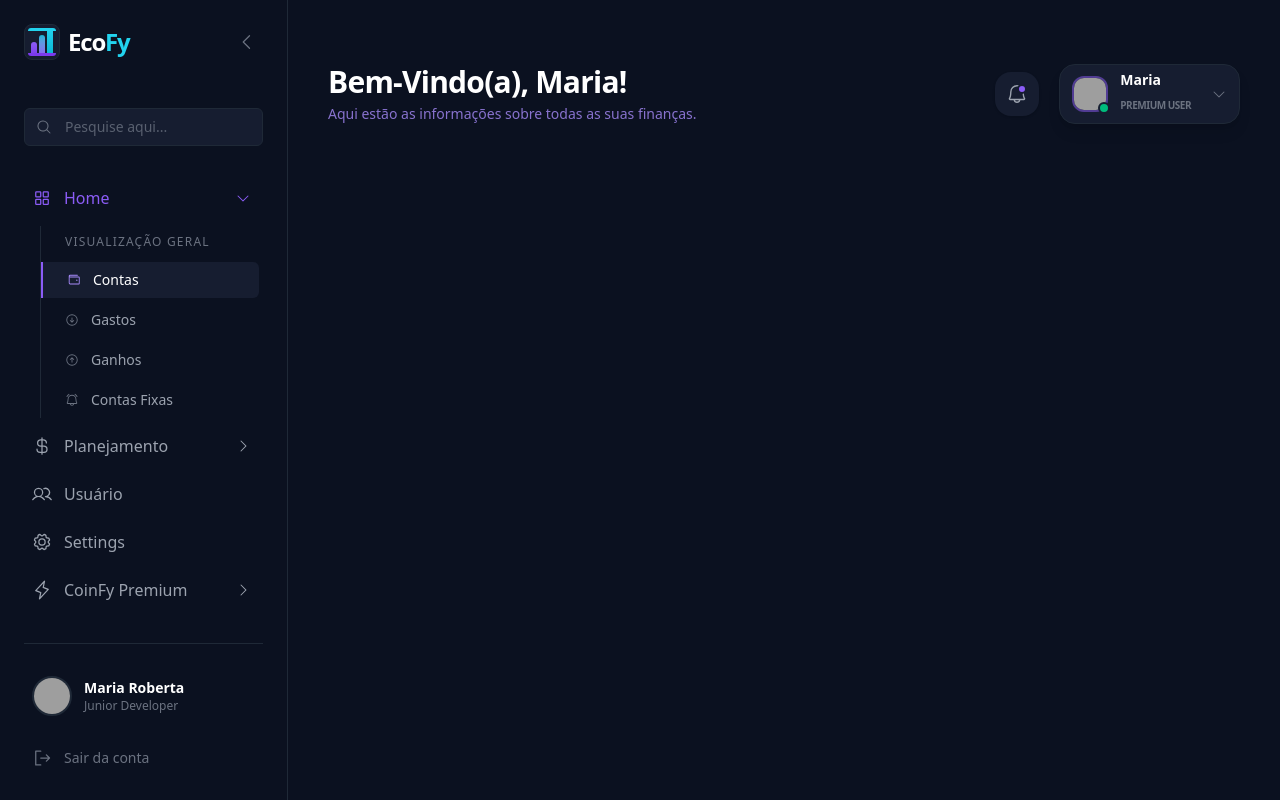
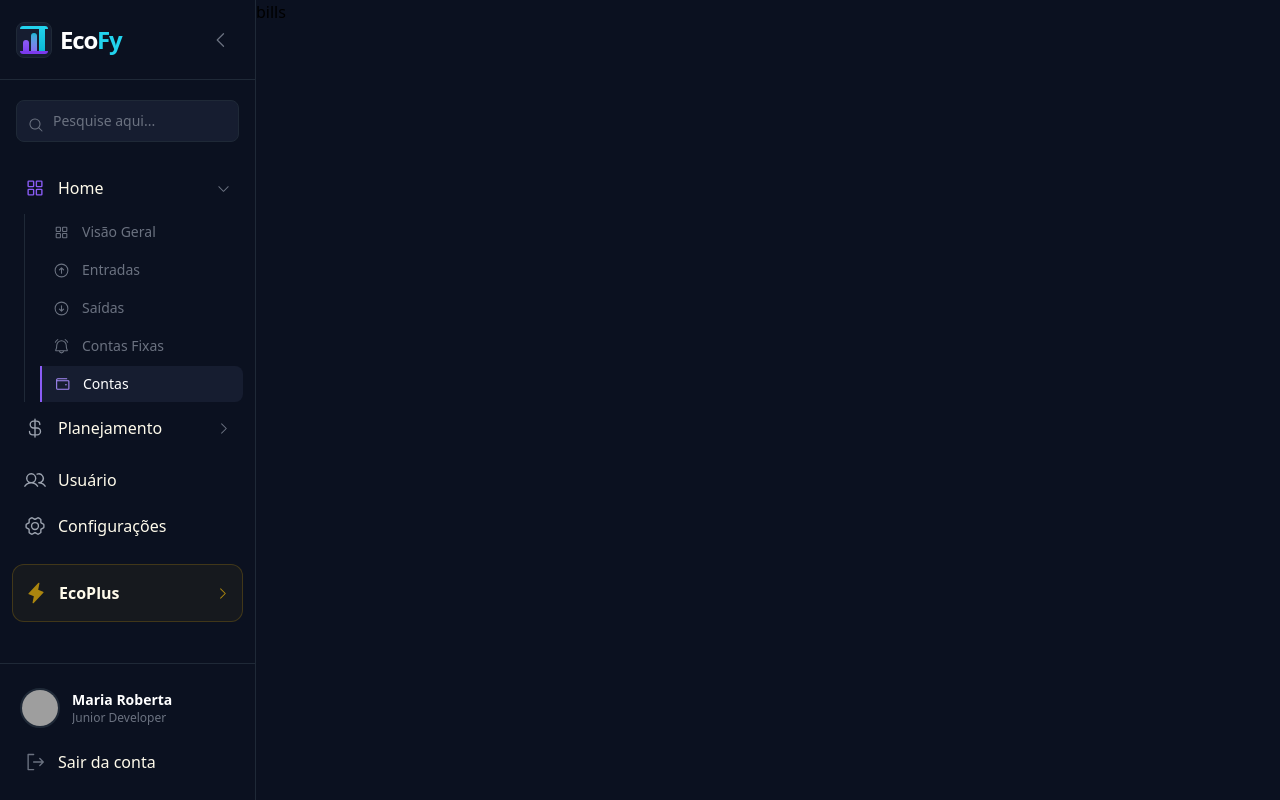
Before and after one commit to welkmari/EcoFy, a Next.js app: page /bills in a window 1280 px wide. Built offline with nearby package versions, Linux system fonts and the light colour scheme; grey boxes are pictures that could not be loaded.

Commit message:
feat: New overview page implemented, bills page fixed and new metric cards

```diff
--- a/package.json
+++ b/package.json
@@ -10,9 +10,11 @@
   },
   "dependencies": {
     "@phosphor-icons/react": "^2.1.10",
+    "clsx": "^2.1.1",
     "next": "16.2.4",
     "react": "19.2.4",
-    "react-dom": "19.2.4"
+    "react-dom": "19.2.4",
+    "tailwind-merge": "^3.5.0"
   },
   "devDependencies": {
     "@tailwindcss/postcss": "^4",
--- a/src/app/(dashboard)/bills/page.tsx
+++ b/src/app/(dashboard)/bills/page.tsx
@@ -1,11 +1,9 @@
 'use client'
-
-import Header from '@/components/layout/Header';
 
 export default function Bills() {
   return (
     <div>
-      <Header />
+      bills
     </div>
   );
 }
--- a/src/app/(dashboard)/page.tsx
+++ b/src/app/(dashboard)/page.tsx
@@ -1,4 +1,3 @@
-// app/page.tsx
 export default function Page() {
   return <div>Hello</div>
 }
--- a/src/components/layout/Header.tsx
+++ b/src/components/layout/Header.tsx
@@ -1,6 +1,6 @@
-'use client'
+"use client";
 
-import { Bell, CaretDown } from '@phosphor-icons/react';
+import { BellIcon, CaretDownIcon } from "@phosphor-icons/react";
 
 interface HeaderProps {
   userName?: string;
@@ -9,26 +9,22 @@ interface HeaderProps {
 }
 
 export default function Header({
-  userName = 'Maria',
-  userRole = 'Aqui estão as informações sobre todas as suas finanças.',
-  avatarUrl = 'https://github.com/shadcn.png',
+  userName = "Maria",
+  userRole = "Aqui estão as informações sobre todas as suas finanças.",
+  avatarUrl = "https://github.com/shadcn.png",
 }: HeaderProps) {
   return (
     <header className="flex items-center justify-between w-full px-10 pt-16 pb-8 bg-transparent">
-
       <div className="flex flex-col gap-1">
         <h1 className="text-text-primary font-black text-3xl tracking-tight">
           Bem-Vindo(a), {userName}!
         </h1>
-        <p className="text-purple-400/80 text-sm font-medium">
-          {userRole}
-        </p>
+        <p className="text-purple-400/80 text-sm font-medium">{userRole}</p>
       </div>
 
       <div className="flex items-center gap-5">
-
         <button className="relative w-11 h-11 flex items-center justify-center rounded-2xl bg-surface text-text-secondary hover:text-purple-400 hover:bg-surface transition-all shadow-sm">
-          <Bell size={22} />
+          <BellIcon size={22} />
           <span className="absolute top-3 right-3 w-2.5 h-2.5 bg-purple-500 rounded-full border-2 border-surface" />
         </button>
 
@@ -43,11 +39,15 @@ export default function Header({
           </div>
 
           <div className="hidden lg:block text-left mr-2">
-            <span className="text-text-primary text-sm font-bold block leading-none mb-1">{userName}</span>
-            <span className="text-[10px] text-text-muted uppercase font-black tracking-tighter">Premium User</span>
+            <span className="text-text-primary text-sm font-bold block leading-none mb-1">
+              {userName}
+            </span>
+            <span className="text-[10px] text-text-muted uppercase font-black tracking-tighter">
+              Premium User
+            </span>
           </div>
 
-          <CaretDown size={16} className="text-text-muted" />
+          <CaretDownIcon size={16} className="text-text-muted" />
         </button>
       </div>
     </header>
--- a/src/components/layout/Sidebar.tsx
+++ b/src/components/layout/Sidebar.tsx
@@ -1,226 +1,321 @@
-'use client';
+"use client";
 
-import { useState } from 'react';
-import Link from 'next/link';
-import { usePathname, useRouter } from 'next/navigation';
+import { useState } from "react";
+import Link from "next/link";
+import { usePathname, useRouter } from "next/navigation";
 import {
-  MagnifyingGlass,
-  SquaresFour,
-  Users,
-  CurrencyDollar,
-  Gear,
-  CaretRight,
-  SignOut,
-  ArrowCircleUp,
-  ArrowCircleDown,
-  BellRinging,
-  Wallet,
-  List,
-  CaretLeft,
-  CreditCard,
-  Lightning,
-  Target,
-} from '@phosphor-icons/react';
-import Logo from '@/components/layout/Logo';
+  MagnifyingGlassIcon,
+  SquaresFourIcon,
+  CurrencyDollarIcon,
+  GearSixIcon,
+  CaretRightIcon,
+  SignOutIcon,
+  ArrowCircleUpIcon,
+  ArrowCircleDownIcon,
+  BellRingingIcon,
+  WalletIcon,
+  ListIcon,
+  CaretLeftIcon,
+  CreditCardIcon,
+  LightningIcon,
+  TargetIcon,
+  UsersIcon,
+} from "@phosphor-icons/react";
+import Logo from "@/components/layout/Logo";
+import { cn } from "@/lib/cn";
+
+const NAV_SECTIONS = [
+  {
+    key: "home",
+    label: "Home",
+    icon: SquaresFourIcon,
+    color: "text-purple-500",
+    items: [
+      { href: "/overview", label: "Visão Geral", icon: SquaresFourIcon },
+      { href: "/earnings", label: "Entradas", icon: ArrowCircleUpIcon },
+      { href: "/spents", label: "Saídas", icon: ArrowCircleDownIcon },
+      { href: "/fixed-bills", label: "Contas Fixas", icon: BellRingingIcon },
+      { href: "/bills", label: "Contas", icon: WalletIcon },
+    ],
+  },
+  {
+    key: "planning",
+    label: "Planejamento",
+    icon: CurrencyDollarIcon,
+    color: "text-purple-400",
+    items: [{ href: "/goals", label: "Metas Financeiras", icon: TargetIcon }],
+  },
+] as const;
+
+const NAV_SINGLES = [
+  { href: "/users", label: "Usuário", icon: UsersIcon },
+  { href: "/settings", label: "Configurações", icon: GearSixIcon },
+] as const;
 
 export default function Sidebar() {
   const pathname = usePathname();
   const router = useRouter();
   const [isCollapsed, setIsCollapsed] = useState(false);
-  const [dashboardOpen, setDashboardOpen] = useState(true);
-  const [featuresOpen, setFeaturesOpen] = useState(false);
-  const [premiumOpen, setPremiumOpen] = useState(false);
+  const [openSections, setOpenSections] = useState<Record<string, boolean>>({
+    home: true,
+  });
 
-  const handleLogout = () => {
-    router.push('/login');
+  const toggleSection = (key: string) => {
+    if (isCollapsed) return;
+    setOpenSections((prev) => ({ ...prev, [key]: !prev[key] }));
   };
 
   return (
-    <div className={`flex flex-col h-screen bg-base text-text-secondary p-6 border-r border-border-default transition-all duration-300 ${isCollapsed ? 'w-24' : 'w-72'}`}>
-
-      <div className={`flex items-center ${isCollapsed ? 'justify-center' : 'justify-between'} mb-12`}>
-        <Logo isCollapsed={isCollapsed} />
+    <div
+      className={cn(
+        "flex flex-col h-screen bg-base text-text-secondary border-r border-border-default transition-all duration-300 shrink-0",
+        isCollapsed ? "w-20" : "w-64",
+      )}
+    >
+      <div className="flex items-center justify-center px-4 h-20 border-b border-border-default shrink-0">
+        {!isCollapsed && (
+          <div className="flex-1">
+            <Logo isCollapsed={false} />
+          </div>
+        )}
+        {isCollapsed && <Logo isCollapsed={true} />}
         {!isCollapsed && (
           <button
             onClick={() => setIsCollapsed(true)}
-            className="p-1.5 hover:bg-surface rounded-lg text-text-muted hover:text-text-primary transition-colors"
+            className="p-2 hover:bg-surface rounded-lg text-text-muted hover:text-text-primary transition-colors shrink-0"
           >
-            <CaretLeft size={20} />
+            <CaretLeftIcon size={20} />
           </button>
         )}
       </div>
 
       {isCollapsed && (
+        <div className="flex justify-center px-2 pt-4 shrink-0">
           <button
             onClick={() => setIsCollapsed(false)}
-          className="p-1.5 hover:bg-surface rounded-lg text-text-muted hover:text-text-primary transition-colors mx-auto mb-8"
+            className="p-2 hover:bg-surface rounded-lg text-text-muted hover:text-text-primary transition-colors"
           >
-          <List size={20} />
+            <ListIcon size={22} />
           </button>
+        </div>
       )}
 
-      <div className="relative mb-8">
-        <MagnifyingGlass className={`absolute ${isCollapsed ? 'left-1/2 -translate-x-1/2' : 'left-3'} top-1/2 -translate-y-1/2 w-4 h-4 text-text-muted`} />
       {!isCollapsed && (
+        <div className="relative px-4 pt-5 pb-2 shrink-0">
+          <MagnifyingGlassIcon className="absolute left-7 top-1/2 translate-y-0.5 w-4 h-4 text-text-muted" />
           <input
             type="text"
             placeholder="Pesquise aqui..."
-            className="w-full bg-surface border border-border-default rounded-md py-2 pl-10 text-sm focus:ring-1 focus:ring-purple-500 outline-none transition-colors"
+            className="w-full bg-surface border border-border-default rounded-lg py-2.5 pl-9 pr-3 text-sm focus:ring-1 focus:ring-purple-500 outline-none transition-colors placeholder:text-text-muted"
           />
+        </div>
+      )}
+
+      <nav className="flex-1 overflow-y-auto scrollbar-hide px-3 py-4 space-y-1">
+        {NAV_SECTIONS.map(({ key, label, icon: Icon, color, items }) => {
+          const isOpen = openSections[key];
+          const sectionActive = items.some((i) => pathname === i.href);
+
+          return (
+            <div key={key}>
+              <button
+                onClick={() => toggleSection(key)}
+                className={cn(
+                  "flex items-center w-full rounded-lg transition-colors",
+                  isCollapsed
+                    ? "justify-center p-3"
+                    : "justify-between px-3 py-2.5",
+                  sectionActive || isOpen
+                    ? color
+                    : "text-text-secondary hover:text-text-primary hover:bg-surface/40",
+                )}
+              >
+                <div
+                  className={cn("flex items-center", !isCollapsed && "gap-3")}
+                >
+                  <Icon size={22} />
+                  {!isCollapsed && (
+                    <span className="text-amber-50 font-medium">{label}</span>
                   )}
                 </div>
-
-      <nav className="flex-1 space-y-2 overflow-y-auto scrollbar-hide pr-1">
-
-        <div>
-          <button
-            onClick={() => !isCollapsed && setDashboardOpen(!dashboardOpen)}
-            className={`flex items-center ${isCollapsed ? 'justify-center' : 'justify-between'} w-full p-2 text-purple-500 font-medium focus:outline-none`}
-          >
-            <div className="flex items-center gap-3">
-              <SquaresFour size={20} />
-              {!isCollapsed && <span>Home</span>}
-            </div>
                 {!isCollapsed && (
-              <CaretRight size={16} className={`transition-transform duration-200 ${dashboardOpen ? 'rotate-90' : ''}`} />
+                  <CaretRightIcon
+                    size={15}
+                    className={cn(
+                      "transition-transform duration-200 text-text-muted shrink-0",
+                      isOpen && "rotate-90",
+                    )}
+                  />
                 )}
               </button>
 
-          {dashboardOpen && !isCollapsed && (
-            <div className="ml-4 mt-2 space-y-1 border-l border-border-default">
-              <p className="pl-6 py-2 text-xs uppercase tracking-widest text-text-muted">Visualização Geral</p>
-              <SubNavItem href="/bills" label="Contas" active={pathname === '/bills'} icon={<Wallet size={14} />} />
-              <SubNavItem href="/spents" label="Gastos" active={pathname === '/spents'} icon={<ArrowCircleDown size={14} />} />
-              <SubNavItem href="/earnings" label="Ganhos" active={pathname === '/earnings'} icon={<ArrowCircleUp size={14} />} />
-              <SubNavItem href="/fixed-bills" label="Contas Fixas" active={pathname === '/fixed-bills'} icon={<BellRinging size={14} />} />
+              {isOpen && !isCollapsed && (
+                <div className="ml-3 mt-1 pl-4 border-l border-border-default space-y-0.5">
+                  {items.map(({ href, label: itemLabel, icon: ItemIcon }) => {
+                    const active = pathname === href;
+                    return (
+                      <Link
+                        key={href}
+                        href={href}
+                        className={cn(
+                          "flex items-center gap-3 px-3 py-2 rounded-lg text-sm transition-colors",
+                          active
+                            ? "bg-surface text-text-primary font-medium border-l-2 border-purple-500 -ml-[1px] rounded-l-none"
+                            : "text-text-muted hover:text-text-primary hover:bg-surface/30",
+                        )}
+                      >
+                        <ItemIcon
+                          size={17}
+                          className={active ? "text-purple-400" : ""}
+                        />
+                        {itemLabel}
+                      </Link>
+                    );
+                  })}
                 </div>
               )}
             </div>
+          );
+        })}
 
-        <div>
-          <button
-            onClick={() => !isCollapsed && setFeaturesOpen(!featuresOpen)}
-            className={`flex items-center ${isCollapsed ? 'justify-center' : 'justify-between'} w-full p-2 transition-colors group focus:outline-none ${featuresOpen || pathname.includes('goals') ? 'text-purple-400' : 'hover:text-purple-400'}`}
+        <div className="pt-1 space-y-0.5">
+          {NAV_SINGLES.map(({ href, label, icon: Icon }) => {
+            const active = pathname === href;
+            return (
+              <Link
+                key={href}
+                href={href}
+                className={cn(
+                  "flex items-center w-full rounded-lg transition-colors",
+                  isCollapsed ? "justify-center p-3" : "gap-3 px-3 py-2.5",
+                  active
+                    ? "text-purple-400 bg-surface/30 font-medium"
+                    : "text-text-secondary hover:text-text-primary hover:bg-surface/20",
+                )}
               >
-            <div className="flex items-center gap-3">
-              <CurrencyDollar size={20} />
-              {!isCollapsed && <span>Planejamento</span>}
+                <Icon size={22} />
+                {!isCollapsed && <span className="text-amber-50">{label}</span>}
+              </Link>
+            );
+          })}
         </div>
+
+        <div className="pt-3">
+          <PremiumSection pathname={pathname} isCollapsed={isCollapsed} />
+        </div>
+      </nav>
+
+      <div className="shrink-0 border-t border-border-default px-3 py-4 space-y-1">
+        <Link
+          href="/users"
+          className={cn(
+            "flex items-center gap-3 p-2 rounded-xl transition-all hover:bg-surface",
+            isCollapsed && "justify-center",
+            pathname === "/users" && "bg-surface ring-1 ring-border-active",
+          )}
+        >
+          <img
+            src="https://github.com/mariaroberta.png"
+            alt="User"
+            className="w-10 h-10 rounded-full border-2 border-border-default shrink-0"
+          />
           {!isCollapsed && (
-              <CaretRight size={16} className={`transition-transform duration-200 ${featuresOpen ? 'rotate-90' : ''}`} />
-            )}
-          </button>
-
-          {featuresOpen && !isCollapsed && (
-            <div className="ml-4 mt-2 space-y-1 border-l border-border-default">
-              <SubNavItem href="/goals" label="Metas Financeiras" active={pathname === '/goals'} icon={<Target size={14} />} />
+            <div className="min-w-0">
+              <p className="text-sm font-semibold text-text-primary truncate">
+                Maria Roberta
+              </p>
+              <p className="text-xs text-text-muted truncate">
+                Junior Developer
+              </p>
             </div>
           )}
-        </div>
-
-        <NavItem icon={<Users size={20} />} label="Usuário" active={pathname === '/users'} href="/users" isCollapsed={isCollapsed} />
-        <NavItem icon={<Gear size={20} />} label="Settings" active={pathname === '/settings'} href="/settings" isCollapsed={isCollapsed} />
-
-        <div>
-          <button
-            onClick={() => !isCollapsed && setPremiumOpen(!premiumOpen)}
-            className={`flex items-center ${isCollapsed ? 'justify-center' : 'justify-between'} w-full p-2 transition-colors group focus:outline-none ${premiumOpen || pathname.includes('premium') ? 'text-yellow-500' : 'hover:text-yellow-500'}`}
-          >
-            <div className="flex items-center gap-3">
-              <Lightning size={20} className={premiumOpen || pathname.includes('premium') ? 'text-yellow-500' : ''} />
-              {!isCollapsed && <span className="font-medium">CoinFy Premium</span>}
-            </div>
-            {!isCollapsed && (
-              <CaretRight size={16} className={`transition-transform duration-200 ${premiumOpen ? 'rotate-90' : ''}`} />
-            )}
-          </button>
-
-          {premiumOpen && !isCollapsed && (
-            <div className="ml-4 mt-2 space-y-1 border-l border-border-default">
-              <SubNavItem href="/premium" label="Ver Planos" active={pathname === '/premium'} icon={<Lightning size={14} />} />
-              <SubNavItem href="/payments" label="Pagamentos" active={pathname === '/payments'} icon={<CreditCard size={14} />} />
-            </div>
-          )}
-        </div>
-
-      </nav>
-
-      <div className="mt-auto pt-6 border-t border-border-default shrink-0 space-y-4">
-        {!isCollapsed && (
-          <Link
-            href="/users"
-            className={`flex items-center gap-3 cursor-pointer p-2 rounded-xl transition-all hover:bg-surface group ${pathname === '/users' ? 'bg-surface ring-1 ring-border-active' : ''}`}
-          >
-            <img src="https://github.com/mariaroberta.png" alt="User" className="w-10 h-10 rounded-full border-2 border-border-default" />
-            <div className="flex-1">
-              <p className="text-sm font-semibold text-text-primary">Maria Roberta</p>
-              <p className="text-xs text-text-muted">Junior Developer</p>
-            </div>
         </Link>
-        )}
-
-        {isCollapsed && (
-          <div className="flex justify-center">
-            <img src="https://github.com/mariaroberta.png" alt="User" className="w-10 h-10 rounded-full border-2 border-border-default" />
-          </div>
-        )}
 
         <button
-          onClick={handleLogout}
-          className={`flex items-center ${isCollapsed ? 'justify-center' : 'gap-3'} w-full p-2 text-sm font-medium text-text-muted hover:text-red-400 hover:bg-red-hover rounded-lg transition-all`}
+          onClick={() => router.push("/login")}
+          className={cn(
+            "flex items-center w-full rounded-lg transition-all text-text-muted hover:text-red-400 hover:bg-red-500/10",
+            isCollapsed ? "justify-center p-3" : "gap-3 px-3 py-2.5",
+          )}
         >
-          <SignOut size={20} />
-          {!isCollapsed && <span>Sair da conta</span>}
+          <SignOutIcon size={22} />
+          {!isCollapsed && <span className="text-amber-50">Sair da conta</span>}
         </button>
       </div>
     </div>
   );
 }
 
-type SubNavItemProps = {
-  href: string;
-  label: string;
-  active: boolean;
-  icon: React.ReactNode;
-};
+function PremiumSection({
+  pathname,
+  isCollapsed,
+}: {
+  pathname: string;
+  isCollapsed: boolean;
+}) {
+  const [open, setOpen] = useState(false);
+  const isPremiumPath =
+    pathname.includes("premium") || pathname.includes("payments");
 
-function SubNavItem({ href, label, active, icon }: SubNavItemProps) {
+  return (
+    <div
+      className={cn(
+        "rounded-xl border border-yellow-500/20 bg-yellow-500/5 p-2",
+        isCollapsed && "flex justify-center",
+      )}
+    >
+      <button
+        onClick={() => !isCollapsed && setOpen((v) => !v)}
+        className={cn(
+          "flex items-center w-full rounded-lg transition-colors",
+          isCollapsed ? "justify-center p-3" : "justify-between px-1 py-2",
+          isPremiumPath || open
+            ? "text-yellow-400"
+            : "text-yellow-500/70 hover:text-yellow-400",
+        )}
+      >
+        <div className={cn("flex items-center", !isCollapsed && "gap-3")}>
+          <LightningIcon size={22} weight="fill" />
+          {!isCollapsed && (
+            <span className="text-amber-50 font-semibold">EcoPlus</span>
+          )}
+        </div>
+        {!isCollapsed && (
+          <CaretRightIcon
+            size={15}
+            className={cn(
+              "transition-transform duration-200 shrink-0",
+              open && "rotate-90",
+            )}
+          />
+        )}
+      </button>
+
+      {open && !isCollapsed && (
+        <div className="mt-1 space-y-0.5">
+          {[
+            { href: "/premium", label: "Ver Planos", icon: LightningIcon },
+            { href: "/payments", label: "Pagamentos", icon: CreditCardIcon },
+          ].map(({ href, label, icon: Icon }) => {
+            const active = pathname === href;
             return (
               <Link
+                key={href}
                 href={href}
-      className={`flex items-center gap-3 pl-6 py-2 transition-colors rounded-r-md text-sm ${
-        active ? 'text-text-primary bg-surface border-l-2 border-purple-500 font-medium' : 'hover:text-purple-400 hover:bg-surface/30'
-      }`}
+                className={cn(
+                  "flex items-center gap-3 px-3 py-2 rounded-lg text-sm transition-colors",
+                  active
+                    ? "text-yellow-300 bg-yellow-500/10 font-medium"
+                    : "text-yellow-500/60 hover:text-yellow-400 hover:bg-yellow-500/10",
+                )}
               >
-      <span className={active ? 'text-purple-400' : 'text-text-muted'}>{icon}</span>
+                <Icon size={17} />
                 {label}
               </Link>
             );
-}
-
-type NavItemProps = {
-  icon: React.ReactNode;
-  label: string;
-  active: boolean;
-  href: string;
-  isCollapsed: boolean;
-};
-
-function NavItem({ icon, label, active, href, isCollapsed }: NavItemProps) {
-  return (
-    <Link
-      href={href}
-      className={`flex items-center ${isCollapsed ? 'justify-center' : 'justify-between'} w-full p-2 transition-colors group rounded-md ${
-        active ? 'text-purple-400 font-medium bg-surface/30' : 'hover:text-purple-400 hover:bg-surface/20'
-      }`}
-    >
-      <div className="flex items-center gap-3">
-        {icon}
-        {!isCollapsed && <span>{label}</span>}
+          })}
         </div>
-      {!isCollapsed && (
-        <CaretRight size={16} className={`transition-opacity ${active ? 'opacity-100' : 'opacity-0 group-hover:opacity-100'}`} />
       )}
-    </Link>
+    </div>
   );
 }
--- /dev/null
+++ b/src/features/overview/components/MetricCard.tsx
@@ -0,0 +1,89 @@
+import {
+  ArrowDownRightIcon,
+  ArrowUpRightIcon,
+  TrendUpIcon,
+  TrendDownIcon,
+  ReceiptIcon,
+  ChartLineUpIcon,
+} from "@phosphor-icons/react";
+import { cn } from "@/lib/cn";
+
+const VARIANT_CONFIG = {
+  ganhos: {
+    icon: TrendUpIcon,
+    label: "Ganhos totais",
+    color: "text-emerald-400",
+    bg: "bg-emerald-400/10",
+  },
+  saidas: {
+    icon: TrendDownIcon,
+    label: "Saídas totais",
+    color: "text-rose-400",
+    bg: "bg-rose-400/10",
+  },
+  contas: {
+    icon: ReceiptIcon,
+    label: "Contas Mensais",
+    color: "text-yellow-400",
+    bg: "bg-yellow-400/10",
+  },
+  investimentos: {
+    icon: ChartLineUpIcon,
+    label: "Investimentos",
+    color: "text-blue-400",
+    bg: "bg-blue-400/10",
+  },
+} as const;
+
+type Variant = keyof typeof VARIANT_CONFIG;
+
+type MetricCardProps = {
+  variant: Variant;
+  value: string;
+  change: string;
+  percentage: string;
+  isUp: boolean;
+  className?: string;
+};
+
+export default function MetricCard({
+  variant,
+  value,
+  change,
+  percentage,
+  isUp,
+  className,
+}: MetricCardProps) {
+  const { icon: Icon, label, color, bg } = VARIANT_CONFIG[variant];
+
+  return (
+    <div
+      className={cn(
+        "bg-surface/50 p-6 rounded-2xl border border-gray-800 flex flex-col gap-4 flex-1 min-w-0",
+        className,
+      )}
+    >
+      <div className="flex justify-between items-start">
+        <div>
+          <h2 className="text-white text-3xl font-bold">{value}</h2>
+          <p className="text-gray-400 text-sm">{label}</p>
+        </div>
+        <div className={cn("p-2 rounded-xl", bg, color)}>
+          <Icon size={24} />
+        </div>
+      </div>
+
+      <div className="flex items-center gap-2 text-sm">
+        <span className={cn("flex items-center", color)}>
+          {isUp ? (
+            <ArrowUpRightIcon size={16} />
+          ) : (
+            <ArrowDownRightIcon size={16} />
+          )}
+          {change}
+        </span>
+        <span className="text-gray-500">{percentage} this week</span>
+      </div>
+    </div>
+  );
+}
--- a/src/features/overview/components/OverViewPage.tsx
+++ b/src/features/overview/components/OverViewPage.tsx
@@ -0,0 +1,38 @@
+import MetricCard from "./MetricCard";
+
+export default function OverViewPage() {
+  return (
+    <div className="p-8">
+      <div className="flex gap-4 w-full">
+        <MetricCard
+          variant="ganhos"
+          value="R$ 89.935"
+          change="+10.2"
+          percentage="+1.01%"
+          isUp={true}
+        />
+        <MetricCard
+          variant="investimentos"
+          value="R$ 23.283"
+          change="+3.1"
+          percentage="+0.49%"
+          isUp={true}
+        />
+        <MetricCard
+          variant="saidas"
+          value="R$ 4.827"
+          change="-2.56"
+          percentage="-0.91%"
+          isUp={false}
+        />
+        <MetricCard
+          variant="contas"
+          value="R$ 12.854"
+          change="+7.2"
+          percentage="+1.51%"
+          isUp={true}
+        />
+      </div>
+    </div>
+  );
+}
--- a/src/lib/cn.ts
+++ b/src/lib/cn.ts
@@ -0,0 +1,6 @@
+import clsx from "clsx";
+import { twMerge } from "tailwind-merge";
+
+export function cn(...classes: (string | undefined | null | false)[]) {
+  return twMerge(clsx(classes));
+}
```
Also changed, not shown: src/app/(dashboard)/overview/page.tsx (added, +13 -0 lines), src/components/layout/Logo.tsx (+4 -6 lines), 1 other file (tests, documents, lock files or other folders). Lines whose indentation alone changed are shown as unchanged.
